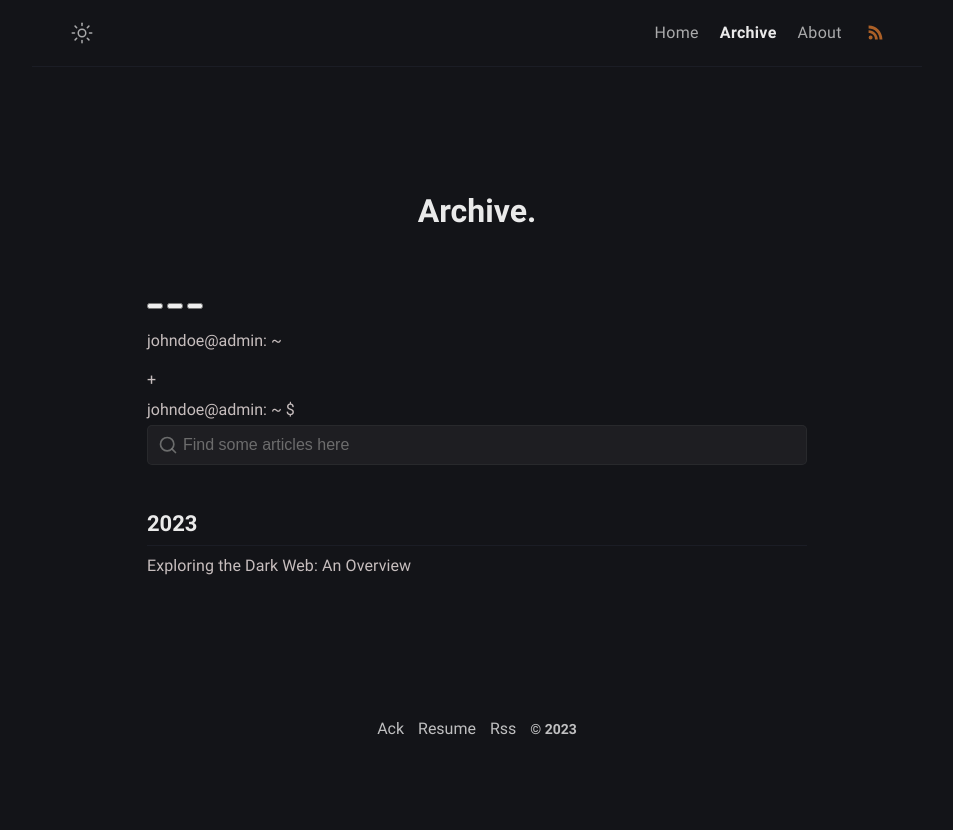
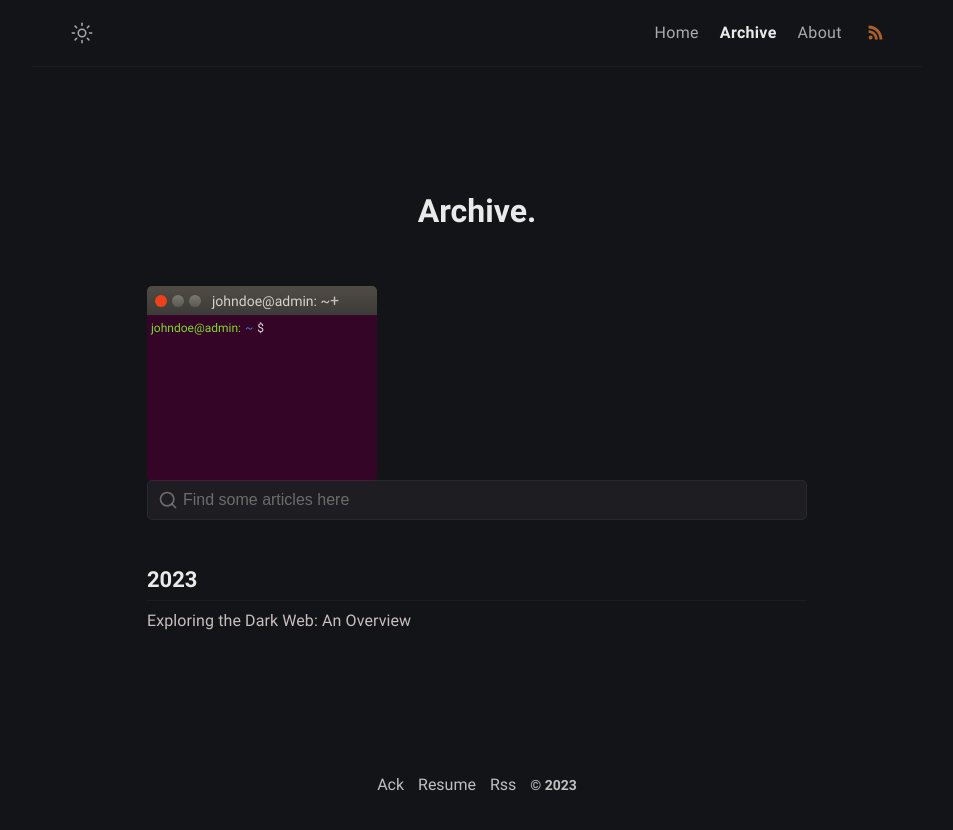
Before and after one commit to c4rb0nX01/c4rb0n.github.io, a Jekyll site: the page built from archive.html, in a window 1280 px wide. Shown: the top 830 px of the page, without its empty margins (163-1116 px from the left). Built offline with Jekyll 4.4.1, drawn with Linux system fonts in a browser that asks for light colours.

Commit message:
Update main.scss

```diff
--- a/_sass/main.scss
+++ b/_sass/main.scss
@@ -73,7 +73,129 @@ $on-widescreen: 1152px;
   justify-content: center;
   text-align: justify;
 }
+/*start*/
+.container {
+  width: 230px;
+  height: 194px;
+}
 
+.terminal_toolbar {
+  display: flex;
+  height: 30px;
+  align-items: center;
+  padding: 0 8px;
+  box-sizing: border-box;
+  border-top-left-radius: 5px;
+  border-top-right-radius: 5px;
+  background: linear-gradient(#504b45 0%, #3c3b37 100%);
+}
+
+.butt {
+  display: flex;
+  align-items: center;
+}
+
+.btn {
+  display: flex;
+  justify-content: center;
+  align-items: center;
+  padding: 0;
+  margin-right: 5px;
+  font-size: 8px;
+  height: 12px;
+  width: 12px;
+  box-sizing: border-box;
+  border: none;
+  border-radius: 100%;
+  background: linear-gradient(#7d7871 0%, #595953 100%);
+  text-shadow: 0px 1px 0px rgba(255,255,255,0.2);
+  box-shadow: 0px 0px 1px 0px #41403A, 0px 1px 1px 0px #474642;
+}
+
+.btn-color {
+  background: #ee411a;
+}
+
+.btn:hover {
+  cursor: pointer;
+}
+
+.btn:focus {
+  outline: none;
+}
+
+.butt--exit {
+  background: linear-gradient(#f37458 0%, #de4c12 100%);
+}
+
+.user {
+  color: #d5d0ce;
+  margin-left: 6px;
+  font-size: 14px;
+  line-height: 15px;
+}
+
+.terminal_body {
+  background: rgba(56, 4, 40, 0.9);
+  height: calc(100% - 30px);
+  padding-top: 2px;
+  margin-top: -1px;
+  font-size: 12px;
+  border-bottom-left-radius: 5px;
+  border-bottom-right-radius: 5px;
+}
+
+.terminal_promt {
+  display: flex;
+}
+
+.terminal_promt span {
+  margin-left: 4px;
+}
+
+.terminal_user {
+  color: #7eda28;
+}
+
+.terminal_location {
+  color: #4878c0;
+}
+
+.terminal_bling {
+  color: #dddddd;
+}
+
+.terminal_cursor {
+  display: block;
+  height: 14px;
+  width: 5px;
+  margin-left: 10px;
+  animation: curbl 1200ms linear infinite;
+}
+
+@keyframes curbl {
+
+  0% {
+    background: #ffffff;
+  }
+
+  49% {
+    background: #ffffff;
+  }
+
+  60% {
+    background: transparent;
+  }
+
+  99% {
+    background: transparent;
+  }
+
+  100% {
+    background: #ffffff;
+  }
+}
+/*end*/
 
 // Import sass files
 @import "klise/fonts", "klise/base", "klise/layout", "klise/post",
```
